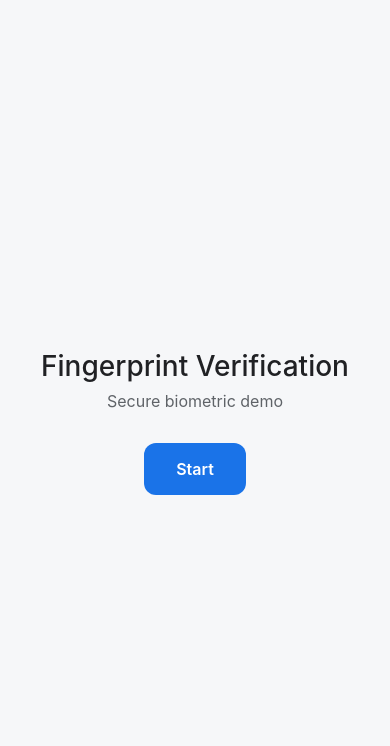
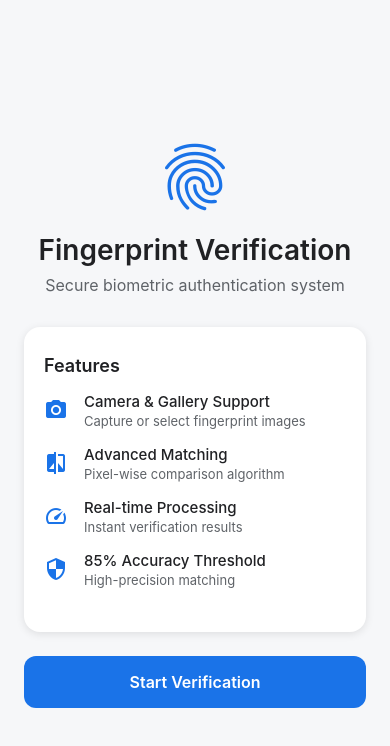
Before and after one commit to ath1614/FingerPrintAssign, a React Native app in the folder FingerprintAuth/: screen / in a window 390 px wide. Shown: the top 746 px of the page. Built offline with nearby package versions, Linux system fonts and the light colour scheme.

Commit message:
Add gallery picker, fix flash toggle, enhance landing page with features, add progress bar

```diff
--- a/FingerprintAuth/package.json
+++ b/FingerprintAuth/package.json
@@ -13,6 +13,7 @@
     "expo": "~54.0.31",
     "expo-blur": "~15.0.8",
     "expo-camera": "~17.0.10",
+    "expo-image-picker": "^17.0.10",
     "expo-status-bar": "~3.0.9",
     "react": "19.1.0",
     "react-native": "0.81.5"
--- a/FingerprintAuth/src/components/CameraBox.tsx
+++ b/FingerprintAuth/src/components/CameraBox.tsx
@@ -63,7 +63,7 @@ export const CameraBox = forwardRef<CameraBoxRef, CameraBoxProps>(({ instruction
           ref={cameraRef}
           style={styles.camera}
           facing="back"
-          enableTorch={flash}
+          flash={flash ? 'on' : 'off'}
         >
           <View style={styles.overlay}>
             <View style={styles.cornerTL} />
--- a/FingerprintAuth/src/components/LoadingOverlay.tsx
+++ b/FingerprintAuth/src/components/LoadingOverlay.tsx
@@ -1,13 +1,14 @@
 import React from 'react';
-import { View, ActivityIndicator, Text, StyleSheet } from 'react-native';
+import { View, ActivityIndicator, Text, StyleSheet, Animated } from 'react-native';
 import { BlurView } from 'expo-blur';
 import { colors } from '../theme/colors';
 
 interface LoadingOverlayProps {
   visible: boolean;
+  progress?: number;
 }
 
-export const LoadingOverlay: React.FC<LoadingOverlayProps> = ({ visible }) => {
+export const LoadingOverlay: React.FC<LoadingOverlayProps> = ({ visible, progress }) => {
   if (!visible) return null;
 
   return (
@@ -16,6 +17,14 @@ export const LoadingOverlay: React.FC<LoadingOverlayProps> = ({ visible }) => {
         <View style={styles.container}>
           <ActivityIndicator size="large" color={colors.primary} />
           <Text style={styles.text}>Analyzing fingerprints...</Text>
+          {progress !== undefined && (
+            <View style={styles.progressContainer}>
+              <View style={styles.progressBar}>
+                <View style={[styles.progressFill, { width: `${progress}%` }]} />
+              </View>
+              <Text style={styles.progressText}>{Math.round(progress)}%</Text>
+            </View>
+          )}
         </View>
       </BlurView>
     </View>
@@ -38,10 +47,37 @@ const styles = StyleSheet.create({
   },
   container: {
     alignItems: 'center',
+    backgroundColor: colors.surface,
+    padding: 32,
+    borderRadius: 16,
+    minWidth: 200,
   },
   text: {
     marginTop: 16,
     fontSize: 16,
     color: colors.textPrimary,
+    fontWeight: '500',
+  },
+  progressContainer: {
+    marginTop: 20,
+    width: 200,
+    alignItems: 'center',
+  },
+  progressBar: {
+    width: '100%',
+    height: 6,
+    backgroundColor: colors.background,
+    borderRadius: 3,
+    overflow: 'hidden',
+  },
+  progressFill: {
+    height: '100%',
+    backgroundColor: colors.primary,
+    borderRadius: 3,
+  },
+  progressText: {
+    marginTop: 8,
+    fontSize: 14,
+    color: colors.textSecondary,
   },
 });
--- a/FingerprintAuth/src/screens/CaptureScreen.tsx
+++ b/FingerprintAuth/src/screens/CaptureScreen.tsx
@@ -1,6 +1,7 @@
 import React, { useState, useRef } from 'react';
-import { View, Text, StyleSheet, TouchableOpacity } from 'react-native';
+import { View, Text, StyleSheet, TouchableOpacity, Alert } from 'react-native';
 import { MaterialIcons } from '@expo/vector-icons';
+import * as ImagePicker from 'expo-image-picker';
 import { GlassCard } from '../components/GlassCard';
 import { CameraBox } from '../components/CameraBox';
 import { PrimaryButton } from '../components/PrimaryButton';
@@ -17,7 +18,29 @@ export const CaptureScreen: React.FC<CaptureScreenProps> = ({ onResult }) => {
   const [fingerprint1, setFingerprint1] = useState<string>('');
   const [fingerprint2, setFingerprint2] = useState<string>('');
   const [loading, setLoading] = useState(false);
+  const [progress, setProgress] = useState(0);
+  const [showCamera, setShowCamera] = useState(true);
   const cameraRef = useRef<any>(null);
+
+  const pickImage = async () => {
+    const result = await ImagePicker.launchImageLibraryAsync({
+      mediaTypes: ImagePicker.MediaTypeOptions.Images,
+      allowsEditing: true,
+      aspect: [1, 1],
+      quality: 1,
+    });
+
+    if (!result.canceled && result.assets[0]) {
+      const uri = result.assets[0].uri;
+      if (step === 1) {
+        setFingerprint1(uri);
+        setStep(2);
+      } else {
+        setFingerprint2(uri);
+        await uploadAndVerify(fingerprint1, uri);
+      }
+    }
+  };
 
   const handleCapture = async () => {
     if (!cameraRef.current) return;
@@ -36,14 +59,36 @@ export const CaptureScreen: React.FC<CaptureScreenProps> = ({ onResult }) => {
 
   const uploadAndVerify = async (uri1: string, uri2: string) => {
     setLoading(true);
+    setProgress(0);
+
+    // Simulate progress
+    const progressInterval = setInterval(() => {
+      setProgress(prev => {
+        if (prev >= 90) {
+          clearInterval(progressInterval);
+          return 90;
+        }
+        return prev + 10;
+      });
+    }, 200);
+
     try {
       const result = await api.verifyFingerprints(uri1, uri2);
+      setProgress(100);
+      setTimeout(() => {
+        clearInterval(progressInterval);
         onResult(result);
+      }, 500);
     } catch (error) {
+      clearInterval(progressInterval);
       console.error('Verification failed:', error);
-      alert('Verification failed. Please check your network connection and ensure the backend server is running.');
-    } finally {
+      Alert.alert(
+        'Verification Failed',
+        'Please check your network connection and ensure the backend server is running.',
+        [{ text: 'OK' }]
+      );
       setLoading(false);
+      setProgress(0);
     }
   };
 
@@ -63,13 +108,46 @@ export const CaptureScreen: React.FC<CaptureScreenProps> = ({ onResult }) => {
       </View>
 
       <GlassCard>
+        {showCamera ? (
           <CameraBox ref={cameraRef} instruction={instruction} />
+        ) : (
+          <View style={styles.galleryPlaceholder}>
+            <MaterialIcons name="photo-library" size={64} color={colors.textSecondary} />
+            <Text style={styles.galleryText}>Select from gallery</Text>
+          </View>
+        )}
+
+        <View style={styles.toggleContainer}>
+          <TouchableOpacity
+            style={[styles.toggleButton, showCamera && styles.toggleButtonActive]}
+            onPress={() => setShowCamera(true)}
+          >
+            <MaterialIcons name="camera-alt" size={20} color={showCamera ? colors.surface : colors.textSecondary} />
+            <Text style={[styles.toggleText, showCamera && styles.toggleTextActive]}>Camera</Text>
+          </TouchableOpacity>
+          <TouchableOpacity
+            style={[styles.toggleButton, !showCamera && styles.toggleButtonActive]}
+            onPress={() => setShowCamera(false)}
+          >
+            <MaterialIcons name="photo-library" size={20} color={!showCamera ? colors.surface : colors.textSecondary} />
+            <Text style={[styles.toggleText, !showCamera && styles.toggleTextActive]}>Gallery</Text>
+          </TouchableOpacity>
+        </View>
+
         <View style={styles.buttonContainer}>
+          {showCamera ? (
             <PrimaryButton
               title={step === 1 ? 'Capture First Fingerprint' : 'Capture & Verify'}
               onPress={handleCapture}
             />
+          ) : (
+            <PrimaryButton
+              title={step === 1 ? 'Select First Fingerprint' : 'Select & Verify'}
+              onPress={pickImage}
+            />
+          )}
         </View>
+
         {step === 2 && (
           <TouchableOpacity style={styles.backButton} onPress={() => setStep(1)}>
             <MaterialIcons name="arrow-back" size={20} color={colors.primary} />
@@ -77,7 +155,7 @@ export const CaptureScreen: React.FC<CaptureScreenProps> = ({ onResult }) => {
           </TouchableOpacity>
         )}
       </GlassCard>
-      <LoadingOverlay visible={loading} />
+      <LoadingOverlay visible={loading} progress={progress} />
     </View>
   );
 };
@@ -121,8 +199,53 @@ const styles = StyleSheet.create({
     fontWeight: '500',
     color: colors.textPrimary,
   },
+  galleryPlaceholder: {
+    width: 280,
+    height: 280,
+    borderRadius: 16,
+    backgroundColor: colors.background,
+    justifyContent: 'center',
+    alignItems: 'center',
+    alignSelf: 'center',
+    borderWidth: 2,
+    borderColor: colors.primary,
+    borderStyle: 'dashed',
+  },
+  galleryText: {
+    marginTop: 12,
+    fontSize: 15,
+    color: colors.textSecondary,
+  },
+  toggleContainer: {
+    flexDirection: 'row',
+    marginTop: 20,
+    marginBottom: 4,
+    backgroundColor: colors.background,
+    borderRadius: 8,
+    padding: 4,
+  },
+  toggleButton: {
+    flex: 1,
+    flexDirection: 'row',
+    alignItems: 'center',
+    justifyContent: 'center',
+    paddingVertical: 10,
+    borderRadius: 6,
+  },
+  toggleButtonActive: {
+    backgroundColor: colors.primary,
+  },
+  toggleText: {
+    marginLeft: 6,
+    fontSize: 14,
+    fontWeight: '500',
+    color: colors.textSecondary,
+  },
+  toggleTextActive: {
+    color: colors.surface,
+  },
   buttonContainer: {
-    marginTop: 24,
+    marginTop: 20,
   },
   backButton: {
     flexDirection: 'row',
--- a/FingerprintAuth/src/screens/LandingScreen.tsx
+++ b/FingerprintAuth/src/screens/LandingScreen.tsx
@@ -1,6 +1,8 @@
 import React from 'react';
-import { View, Text, StyleSheet } from 'react-native';
+import { View, Text, StyleSheet, ScrollView } from 'react-native';
+import { MaterialIcons } from '@expo/vector-icons';
 import { PrimaryButton } from '../components/PrimaryButton';
+import { GlassCard } from '../components/GlassCard';
 import { colors } from '../theme/colors';
 
 interface LandingScreenProps {
@@ -9,33 +11,111 @@ interface LandingScreenProps {
 
 export const LandingScreen: React.FC<LandingScreenProps> = ({ onStartCapture }) => {
   return (
-    <View style={styles.container}>
-      <Text style={styles.title}>Fingerprint Verification</Text>
-      <Text style={styles.subtitle}>Secure biometric demo</Text>
-      <PrimaryButton title="Start" onPress={onStartCapture} />
-    </View>
+    <ScrollView contentContainerStyle={styles.container}>
+      <View style={styles.header}>
+        <MaterialIcons name="fingerprint" size={80} color={colors.primary} />
+        <Text style={styles.title}>Fingerprint Verification</Text>
+        <Text style={styles.subtitle}>Secure biometric authentication system</Text>
+      </View>
+
+      <GlassCard>
+        <View style={styles.featuresContainer}>
+          <Text style={styles.featuresTitle}>Features</Text>
+
+          <View style={styles.feature}>
+            <MaterialIcons name="camera-alt" size={24} color={colors.primary} />
+            <View style={styles.featureText}>
+              <Text style={styles.featureName}>Camera & Gallery Support</Text>
+              <Text style={styles.featureDesc}>Capture or select fingerprint images</Text>
+            </View>
+          </View>
+
+          <View style={styles.feature}>
+            <MaterialIcons name="compare" size={24} color={colors.primary} />
+            <View style={styles.featureText}>
+              <Text style={styles.featureName}>Advanced Matching</Text>
+              <Text style={styles.featureDesc}>Pixel-wise comparison algorithm</Text>
+            </View>
+          </View>
+
+          <View style={styles.feature}>
+            <MaterialIcons name="speed" size={24} color={colors.primary} />
+            <View style={styles.featureText}>
+              <Text style={styles.featureName}>Real-time Processing</Text>
+              <Text style={styles.featureDesc}>Instant verification results</Text>
+            </View>
+          </View>
+
+          <View style={styles.feature}>
+            <MaterialIcons name="security" size={24} color={colors.primary} />
+            <View style={styles.featureText}>
+              <Text style={styles.featureName}>85% Accuracy Threshold</Text>
+              <Text style={styles.featureDesc}>High-precision matching</Text>
+            </View>
+          </View>
+        </View>
+      </GlassCard>
+
+      <View style={styles.buttonContainer}>
+        <PrimaryButton title="Start Verification" onPress={onStartCapture} />
+      </View>
+    </ScrollView>
   );
 };
 
 const styles = StyleSheet.create({
   container: {
-    flex: 1,
+    flexGrow: 1,
     justifyContent: 'center',
-    alignItems: 'center',
     padding: 24,
     backgroundColor: colors.background,
   },
+  header: {
+    alignItems: 'center',
+    marginBottom: 32,
+  },
   title: {
     fontSize: 28,
-    fontWeight: '500',
+    fontWeight: '600',
     textAlign: 'center',
+    marginTop: 16,
     marginBottom: 8,
     color: colors.textPrimary,
   },
   subtitle: {
     fontSize: 16,
     textAlign: 'center',
-    marginBottom: 32,
     color: colors.textSecondary,
   },
+  featuresContainer: {
+    paddingVertical: 8,
+  },
+  featuresTitle: {
+    fontSize: 18,
+    fontWeight: '600',
+    color: colors.textPrimary,
+    marginBottom: 16,
+  },
+  feature: {
+    flexDirection: 'row',
+    alignItems: 'center',
+    marginBottom: 16,
+  },
+  featureText: {
+    marginLeft: 16,
+    flex: 1,
+  },
+  featureName: {
+    fontSize: 15,
+    fontWeight: '500',
+    color: colors.textPrimary,
+    marginBottom: 2,
+  },
+  featureDesc: {
+    fontSize: 13,
+    color: colors.textSecondary,
+  },
+  buttonContainer: {
+    marginTop: 24,
+  },
 });
```
Also changed, not shown: 1 other file (tests, documents, lock files or other folders). Lines whose indentation alone changed are shown as unchanged.
